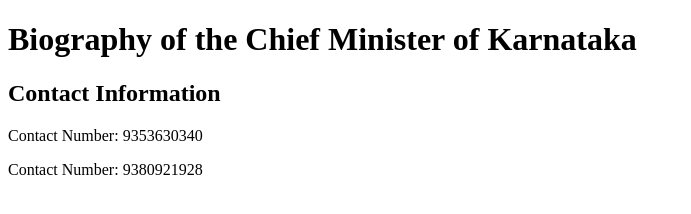
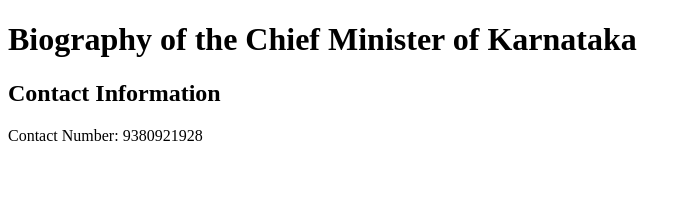
Before and after one commit to madhumitha930/merge-conflict, a plain HTML site: page index.html in a window 1280 px wide. Shown: the whole page, without its empty margins (0-691 px from the left). Drawn offline with Linux system fonts and the light colour scheme.

Commit message:
Reslove merge conflict

```diff
--- a/index.html
+++ b/index.html
@@ -7,7 +7,6 @@
     <h1>Biography of the Chief Minister of Karnataka</h1>
     <h2>Contact Information</h2>
 
-    <p>Contact Number: 9353630340</p>
 
     <p>Contact Number: 9380921928</p>
 </body>
```
